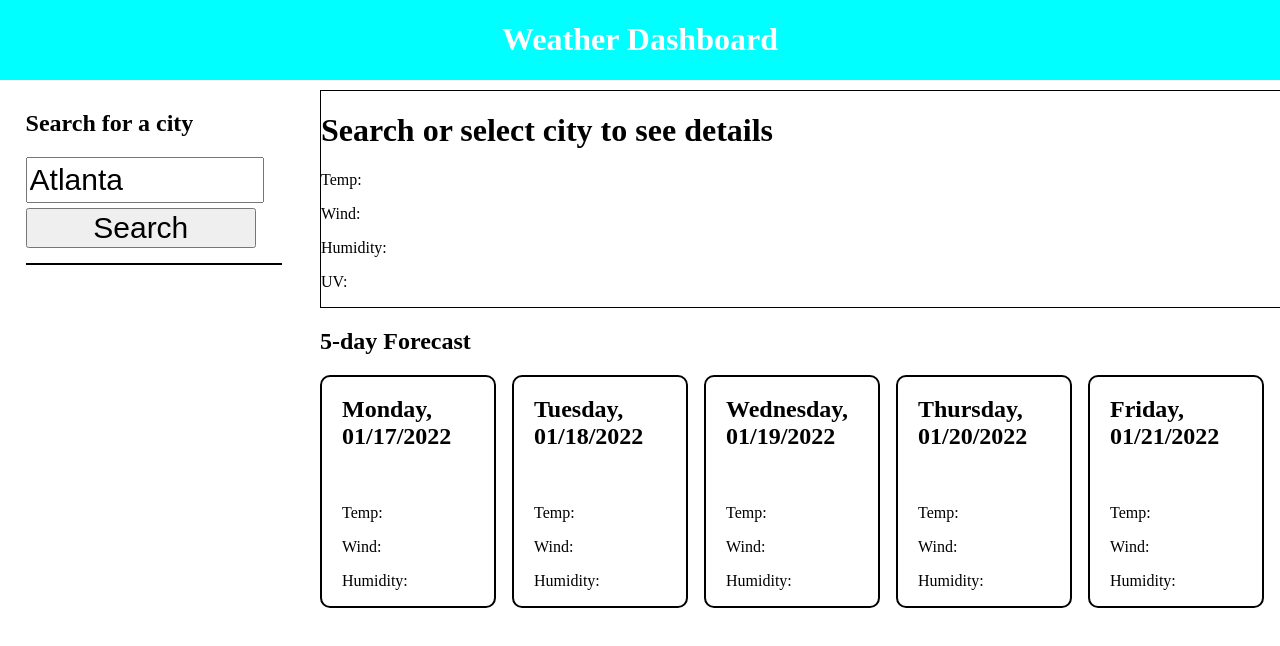
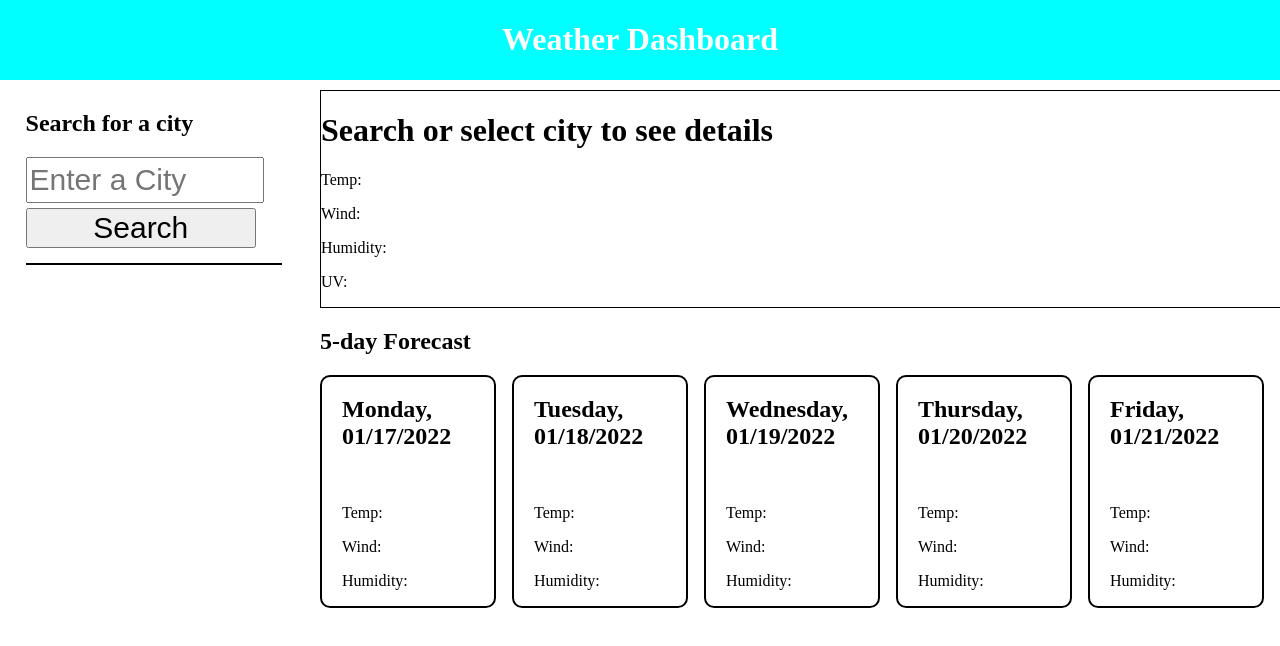
Before and after one commit to bell-amari/WeatherWeb, a plain HTML site: page index.html in a window 1280 px wide. Drawn offline with nearby package versions, Linux system fonts and the light colour scheme.

Commit message:
Fixed an error

```diff
--- a/index.html
+++ b/index.html
@@ -16,7 +16,7 @@
     <aside id="search-and-history-section">
         <h1 id="search-section-header">Search for a city</h1>
             <div id="form">
-                <input type="text" value="Atlanta" id="user-input"></textarea>
+                <input type="text" placeholder="Enter a City" id="user-input"></textarea>
                 <input type="submit" value="Search" id="button"></input>
             </div>
         <div id="search-history"></div>
```
